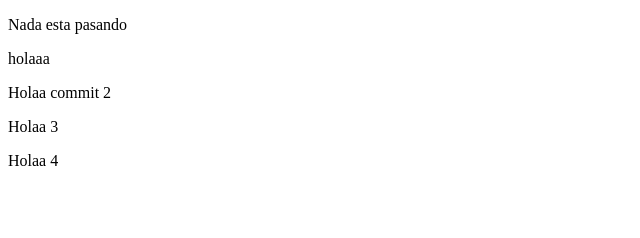
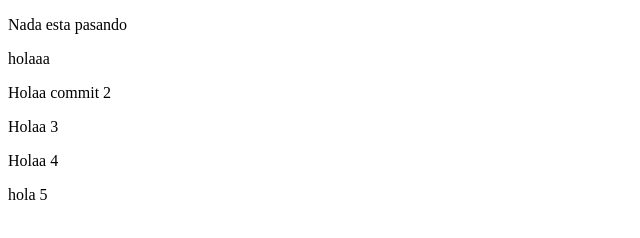
Before and after one commit to adri001Real/test-repositorio, a plain HTML site: page index.html in a window 1280 px wide. Shown: the full height of the page, 0-640 px from the left. Drawn offline with Linux system fonts and the light colour scheme.

Commit message:
otroHola

```diff
--- a/index.html
+++ b/index.html
@@ -17,5 +17,6 @@
 <p>Holaa commit 2</p>
 <p>Holaa 3</p>
 <p>Holaa 4</p>
+<p>hola 5</p>
 </body>
 </html>
```
